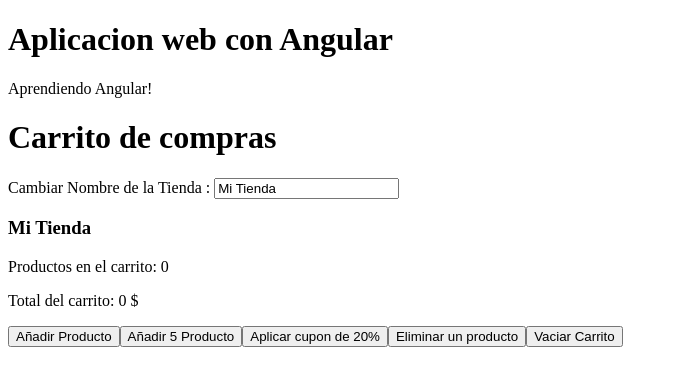
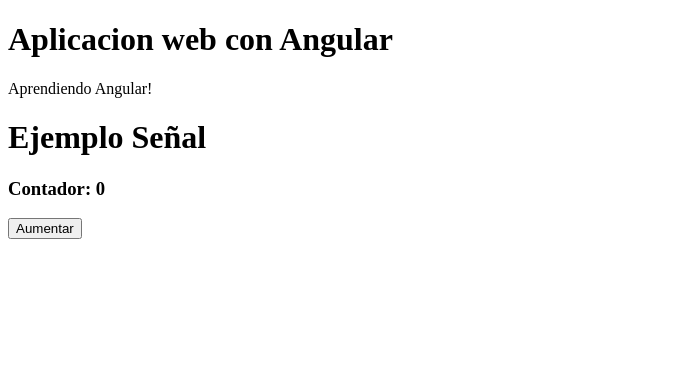
Before and after one commit to Ignacio-Molina-0804/UDemyWebCourse, an Angular app in the folder Angular/: page / in a window 1280 px wide. Shown: the top 386 px of the page, without its empty margins (0-678 px from the left). Built offline with nearby package versions, Linux system fonts and the light colour scheme.

Commit message:
Ejemplo de Signal

```diff
--- a/Angular/src/app/app.html
+++ b/Angular/src/app/app.html
@@ -6,4 +6,6 @@
 <!-- <app-ventas></app-ventas> -->
 <!-- <app-cine></app-cine> -->
 
-<app-carrito> </app-carrito>
+<!-- <app-carrito> </app-carrito> -->
+
+<app-carrito-signals></app-carrito-signals>
--- a/Angular/src/app/app.ts
+++ b/Angular/src/app/app.ts
@@ -5,10 +5,11 @@
 import { config } from './models/config'
 import { Cine } from './components/cine/cine';
 import { Carrito } from './components/carrito/carrito';
+import { CarritoSignals } from './components/carrito-signals/carrito-signals';
 
 @Component({
   selector: 'app-root',
-  imports: [Carrito],
+  imports: [Carrito,CarritoSignals],
   templateUrl: './app.html',
   styleUrl: './app.css'
 })
--- a/Angular/src/app/components/carrito-signals/carrito-signals.html
+++ b/Angular/src/app/components/carrito-signals/carrito-signals.html
@@ -1 +1,4 @@
-<p>carrito-signals works!</p>
+<h1>Ejemplo Señal</h1>
+<h3>Contador: {{contador()}}</h3>
+
+<button (click)="aumentar()">Aumentar</button>
--- a/Angular/src/app/components/carrito-signals/carrito-signals.ts
+++ b/Angular/src/app/components/carrito-signals/carrito-signals.ts
@@ -1,4 +1,6 @@
-import { Component } from '@angular/core';
+import { Component, signal } from '@angular/core';
+import { Signal } from '@angular/core';
+
 
 @Component({
   selector: 'app-carrito-signals',
@@ -8,4 +10,29 @@
 })
 export class CarritoSignals {
 
+  contador = signal(0);
+
+  aumentar(){
+
+    // Forma de hacerlo con set (Sirve para reemplazar el valor actual)
+    // this.contador.set(this.contador() + 1);
+
+    // Forma de hacerlo con update (Sirve para actualizar el valor actual)
+    this.contador.update(contadorActual => contadorActual + 1)
+
+  }
+
+  ngOnInit(){
+
+    console.log("La aplicacion a cargado!");
+
+  }
+
+  ngDoCheck(){
+
+    console.log("Se ha detectado un cambio en el componente!");
+
+
+  }
+
 }
```
